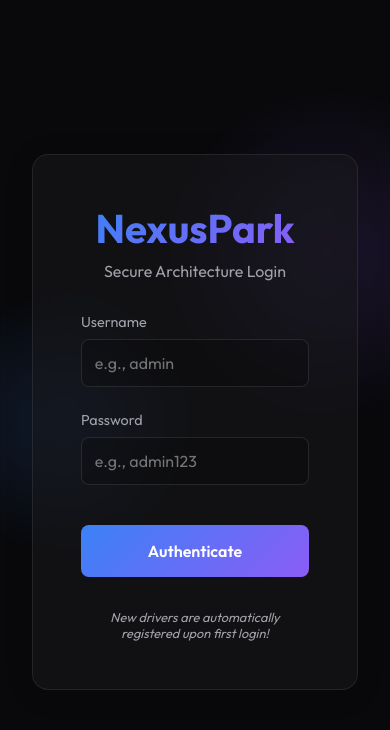
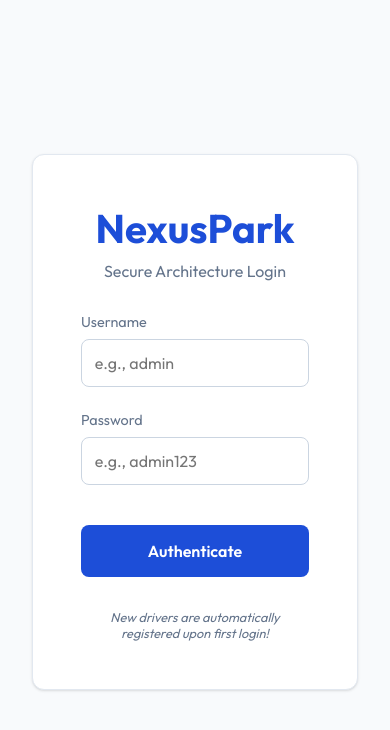
Before and after one commit to Vansh0204/Smart-Parking-Management-System, a React (Vite) app in the folder frontend/: page / in a window 390 px wide. Shown: the top 730 px of the page. Built offline with nearby package versions, Linux system fonts and the light colour scheme.

Commit message:
UI: Improve mobile responsiveness and finalize professional light palette

```diff
--- a/frontend/src/App.tsx
+++ b/frontend/src/App.tsx
@@ -210,22 +210,22 @@ function App() {
 
   return (
     <div className="app-container">
-      <header style={{ display: 'flex', flexWrap: 'wrap', gap: '1rem' }}>
+      <header>
         <div className="logo">
           <h1>NexusPark</h1>
         </div>
 
-        <div style={{ marginLeft: 'auto', display: 'flex', gap: '1rem', alignItems: 'center' }}>
-          <div style={{ fontWeight: 'bold', color: 'var(--accent-primary)', fontSize: '1.2rem', padding: '0.5rem 1rem', background: 'rgba(59, 130, 246, 0.1)', borderRadius: '20px' }}>
-             {role} Privileges
+        <div style={{ display: 'flex', gap: '0.5rem', alignItems: 'center' }}>
+          <div style={{ fontWeight: 'bold', color: 'var(--accent-primary)', fontSize: '0.8rem', padding: '0.4rem 0.8rem', background: 'rgba(37, 99, 235, 0.1)', borderRadius: '20px', whiteSpace: 'nowrap' }}>
+             {role}
           </div>
-          <button style={{ background: 'transparent', border: '1px solid rgba(255,255,255,0.2)', color: 'white', padding: '0.6rem', borderRadius: '50%', cursor: 'pointer' }} onClick={() => setIsAuth(false)}>
-             ✖
+          <button style={{ background: 'transparent', border: '1px solid #e2e8f0', color: '#64748b', padding: '0.4rem', borderRadius: '50%', width: '32px', height: '32px', cursor: 'pointer', display: 'flex', alignItems: 'center', justifyContent: 'center' }} onClick={() => setIsAuth(false)}>
+             ✕
           </button>
         </div>
       </header>
 
-      <main className="dashboard" style={{ gridTemplateColumns: '1fr 3fr' }}>
+      <main className="dashboard">
         <aside>
           {role === 'Admin' && (
             <div className="glass-card" style={{ marginBottom: '1.5rem' }}>
--- a/frontend/src/index.css
+++ b/frontend/src/index.css
@@ -1,15 +1,15 @@
 @import url('https://fonts.googleapis.com/css2?family=Outfit:wght@300;400;500;600;700&display=swap');
 
 :root {
-  --bg-dark: #09090b; /* Zinc 950 */
-  --bg-card: rgba(24, 24, 27, 0.6); /* Zinc 900 transparent */
-  --text-primary: #fafafa;
-  --text-secondary: #a1a1aa;
-  --accent-primary: #3b82f6;
-  --accent-gradient: linear-gradient(135deg, #3b82f6, #8b5cf6);
-  --status-available: #10b981;
-  --status-reserved: #f59e0b;
-  --status-occupied: #ef4444;
+  --bg-dark: #f8fafc;
+  --bg-card: #ffffff;
+  --text-primary: #0f172a;
+  --text-secondary: #64748b;
+  --accent-primary: #2563eb;
+  --accent-gradient: #1d4ed8;
+  --status-available: #059669;
+  --status-reserved: #d97706;
+  --status-occupied: #dc2626;
 }
 
 * {
@@ -29,14 +29,7 @@ body {
 
 /* Beautiful dynamic background */
 body::before {
-  content: "";
-  position: fixed;
-  top: 0; left: 0; width: 100%; height: 100%;
-  background:
-    radial-gradient(circle at 15% 50%, rgba(59, 130, 246, 0.15), transparent 25%),
-    radial-gradient(circle at 85% 30%, rgba(139, 92, 246, 0.15), transparent 25%);
-  z-index: -1;
-  pointer-events: none;
+  content: none;
 }
 
 /* App Layout */
@@ -50,9 +43,11 @@ header {
   display: flex;
   justify-content: space-between;
   align-items: center;
-  margin-bottom: 3rem;
-  padding-bottom: 1.5rem;
-  border-bottom: 1px solid rgba(255, 255, 255, 0.1);
+  margin-bottom: 2rem;
+  padding: 1rem 0;
+  border-bottom: 1px solid #e2e8f0;
+  flex-wrap: wrap;
+  gap: 1rem;
 }
 
 .logo h1 {
@@ -76,21 +71,18 @@ header {
   }
 }
 
-/* Glassmorphism Card */
+/* Professional Card */
 .glass-card {
   background: var(--bg-card);
-  backdrop-filter: blur(12px);
-  -webkit-backdrop-filter: blur(12px);
-  border: 1px solid rgba(255, 255, 255, 0.08);
-  border-radius: 16px;
+  border: 1px solid #e2e8f0;
+  border-radius: 12px;
   padding: 1.5rem;
-  box-shadow: 0 4px 30px rgba(0, 0, 0, 0.1);
-  transition: transform 0.3s ease, box-shadow 0.3s ease;
+  box-shadow: 0 1px 3px 0 rgba(0, 0, 0, 0.1), 0 1px 2px -1px rgba(0, 0, 0, 0.1);
+  transition: box-shadow 0.2s ease;
 }
 
 .glass-card:hover {
-  transform: translateY(-2px);
-  box-shadow: 0 10px 40px rgba(0, 0, 0, 0.2);
+  box-shadow: 0 4px 6px -1px rgba(0, 0, 0, 0.1), 0 2px 4px -2px rgba(0, 0, 0, 0.1);
 }
 
 /* Elements */
@@ -109,7 +101,7 @@ h2 {
   display: flex;
   justify-content: space-between;
   padding: 1rem;
-  background: rgba(255, 255, 255, 0.03);
+  background: #f1f5f9;
   border-radius: 8px;
 }
 
@@ -126,8 +118,8 @@ h2 {
 /* Parking Grid */
 .parking-grid {
   display: grid;
-  grid-template-columns: repeat(auto-fill, minmax(120px, 1fr));
-  gap: 1.5rem;
+  grid-template-columns: repeat(auto-fill, minmax(100px, 1fr));
+  gap: 1rem;
 }
 
 .slot {
@@ -236,9 +228,9 @@ h2 {
   width: 100%;
   padding: 0.8rem;
   border-radius: 8px;
-  border: 1px solid rgba(255, 255, 255, 0.1);
-  background: rgba(0, 0, 0, 0.2);
-  color: white;
+  border: 1px solid #cbd5e1;
+  background: #ffffff;
+  color: var(--text-primary);
   font-size: 1rem;
   outline: none;
   transition: border-color 0.2s;
@@ -267,11 +259,11 @@ h2 {
 }
 
 .btn-secondary {
-  background: transparent;
-  border: 1px solid rgba(255, 255, 255, 0.2);
+  background: #e2e8f0;
+  color: #334155;
   margin-top: 0.5rem;
 }
 
 .btn-secondary:hover {
-  background: rgba(255, 255, 255, 0.05);
+  background: #cbd5e1;
 }
```
